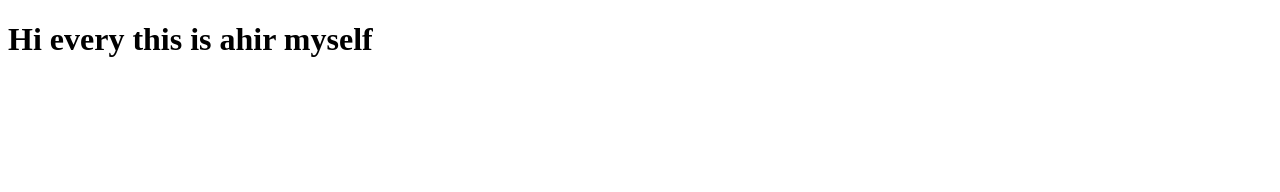
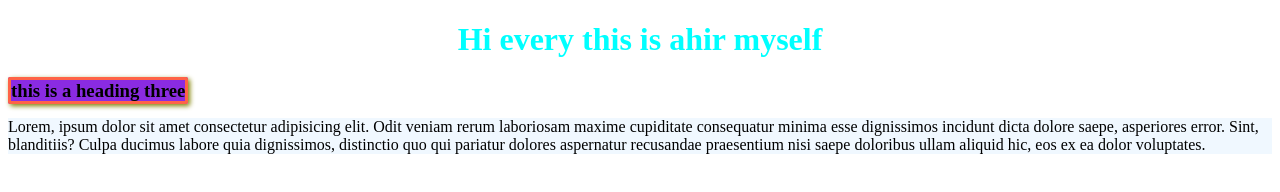
Before and after one commit to anto-das/github-equal-gittu, a plain HTML site: page index.html in a window 1280 px wide. Drawn offline with Linux system fonts and the light colour scheme.

Commit message:
ajke ki shiklam

```diff
--- /dev/null
+++ b/deshed.css
@@ -0,0 +1,23 @@
+h1{
+    color: aqua;
+    text-align: center;
+    /* align-items: center; */
+    /* text-align: center; */
+    /* display: nline; */
+    /* padding-left: 460px; */
+}
+.hell{
+    border: 3px solid tomato;
+    display: inline;
+    border-radius:2px ;
+    background-color: blueviolet;
+    box-shadow: 2px 2px 5px olive;
+}
+.hello{
+    background-color: aliceblue;
+
+    /* height: 300px; */
+    /* width: 300px; */
+    /* text-align: cent; */
+
+}
--- a/index.html
+++ b/index.html
@@ -5,10 +5,16 @@
     <meta http-equiv="X-UA-Compatible" content="IE=edge">
     <meta name="viewport" content="width=device-width, initial-scale=1.0">
     <title>this is my practise of github for gittu</title>
+    <link rel="stylesheet" href="deshed.css">
 </head>
 <body>
     <h1>
         Hi every this is ahir myself
     </h1>
+    <div>
+
+        <h3 class="hell"> this is a heading three</h3>
+        <p class="hello">Lorem, ipsum dolor sit amet consectetur adipisicing elit. Odit veniam rerum laboriosam maxime cupiditate consequatur minima esse dignissimos incidunt dicta dolore saepe, asperiores error. Sint, blanditiis? Culpa ducimus labore quia dignissimos, distinctio quo qui pariatur dolores aspernatur recusandae praesentium nisi saepe doloribus ullam aliquid hic, eos ex ea dolor voluptates.</p>
+    </div>
 </body>
 </html>
```
